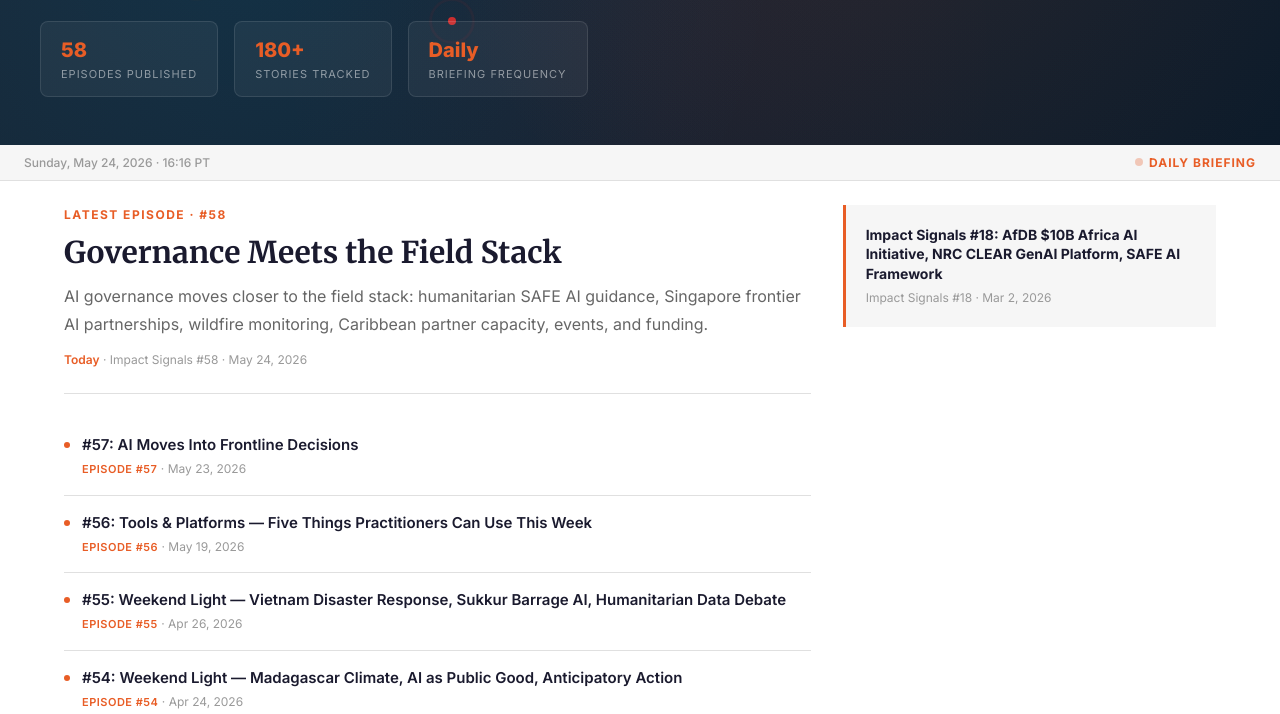
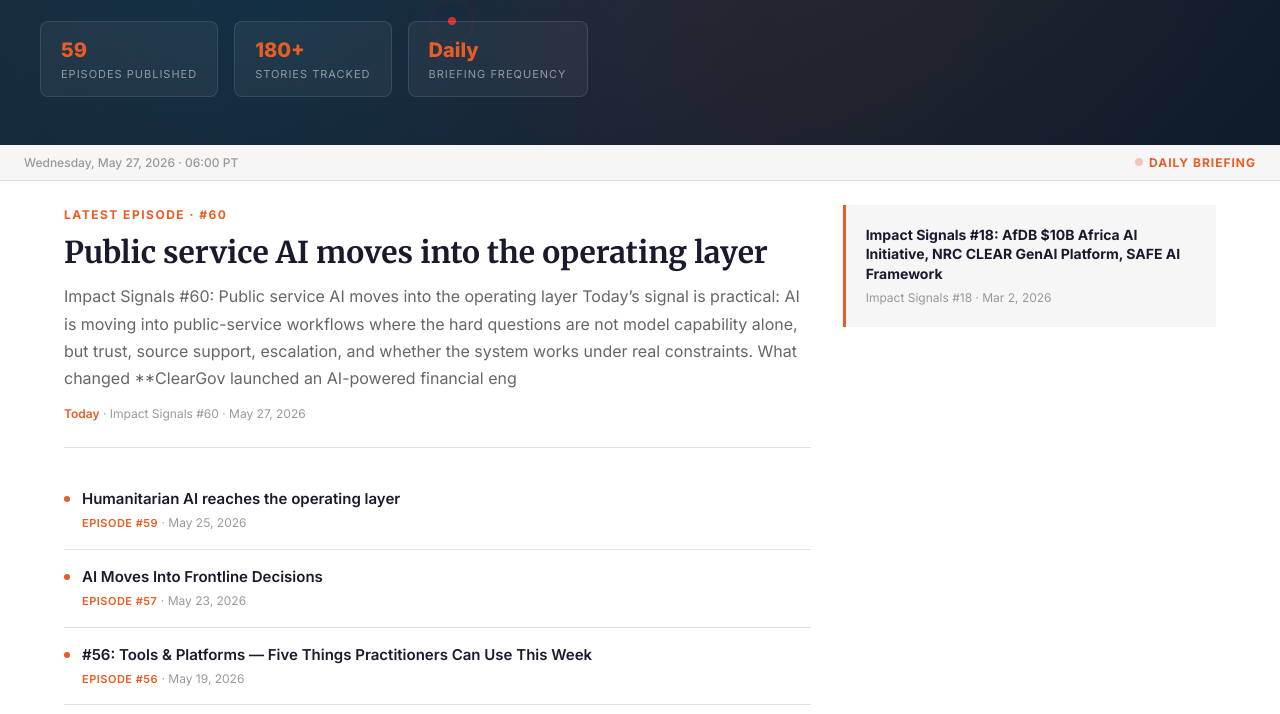
Before and after one commit to impactsignal/impactsignal.github.io, a plain HTML site: page index.html in a window 1280 px wide. Shown: the part 375-1089 px from the top of the page. Drawn offline with nearby package versions, Linux system fonts and the light colour scheme.

Commit message:
feat: homepage → Episode #60 (May 27, 2026)

```diff
--- a/index.html
+++ b/index.html
@@ -93,7 +93,7 @@
 <div class="alert-bar">
   <div class="pulse-dot"></div>
   <span class="alert-label">Latest</span>
-  Governance Meets the Field Stack
+  Public service AI moves into the operating layer
 </div>
 
 <div class="nav">
@@ -128,7 +128,7 @@
     <p class="subtitle">Daily AI-powered intelligence for people working at the intersection of technology and social impact. Monitoring global signals across conflict, climate, health, and humanitarian response.</p>
     <div class="hero-stats">
       <div class="hero-stat">
-        <div class="value">58</div>
+        <div class="value">59</div>
         <div class="stat-label">Episodes Published</div>
       </div>
       <div class="hero-stat">
@@ -145,7 +145,7 @@
 </section>
 
 <div class="timestamp-bar">
-  <span class="time">Sunday, May 24, 2026 · 16:16 PT</span>
+  <span class="time">Wednesday, May 27, 2026 · 06:00 PT</span>
   <span class="live">Daily Briefing</span>
 </div>
 
@@ -153,21 +153,30 @@
   <div class="main-col">
 
     <article class="lead-story">
-      <div class="kicker">Latest Episode · #58</div>
+      <div class="kicker">Latest Episode · #60</div>
       <h2>
-        <a href="/episodes/58-governance-meets-the-field-stack/">
-          Governance Meets the Field Stack
+        <a href="/episodes/60-public-service-ai-moves-into-the-operating-layer/">
+          Public service AI moves into the operating layer
         </a>
       </h2>
-      <p>AI governance moves closer to the field stack: humanitarian SAFE AI guidance, Singapore frontier AI partnerships, wildfire monitoring, Caribbean partner capacity, events, and funding.</p>
-      <div class="meta"><span class="time-ago">Today</span> · Impact Signals #58 · May 24, 2026</div>
+      <p>Impact Signals #60: Public service AI moves into the operating layer Today’s signal is practical: AI is moving into public-service workflows where the hard questions are not model capability alone, but trust, source support, escalation, and whether the system works under real constraints. What changed **ClearGov launched an AI-powered financial eng</p>
+      <div class="meta"><span class="time-ago">Today</span> · Impact Signals #60 · May 27, 2026</div>
     </article>
 
     <ul class="story-list">
-<li>
+
+      <li>
         <div class="bullet"></div>
         <div>
-          <h3><a href="/episodes/57-ai-moves-into-frontline-decisions/">#57: AI Moves Into Frontline Decisions</a></h3>
+          <h3><a href="/episodes/59-humanitarian-ai-reaches-the-operating-layer/">Humanitarian AI reaches the operating layer</a></h3>
+          <div class="story-meta"><span class="story-tag">Episode #59</span> · May 25, 2026</div>
+        </div>
+      </li>
+
+      <li>
+        <div class="bullet"></div>
+        <div>
+          <h3><a href="/episodes/57-ai-moves-into-frontline-decisions/">AI Moves Into Frontline Decisions</a></h3>
           <div class="story-meta"><span class="story-tag">Episode #57</span> · May 23, 2026</div>
         </div>
       </li>
@@ -670,7 +679,7 @@
 <div class="data-bar">
   <div class="data-inner">
     <div class="data-item">
-      <div class="number">57</div>
+      <div class="number">59</div>
       <div class="data-label">Episodes</div>
     </div>
     <div class="data-item">
```
